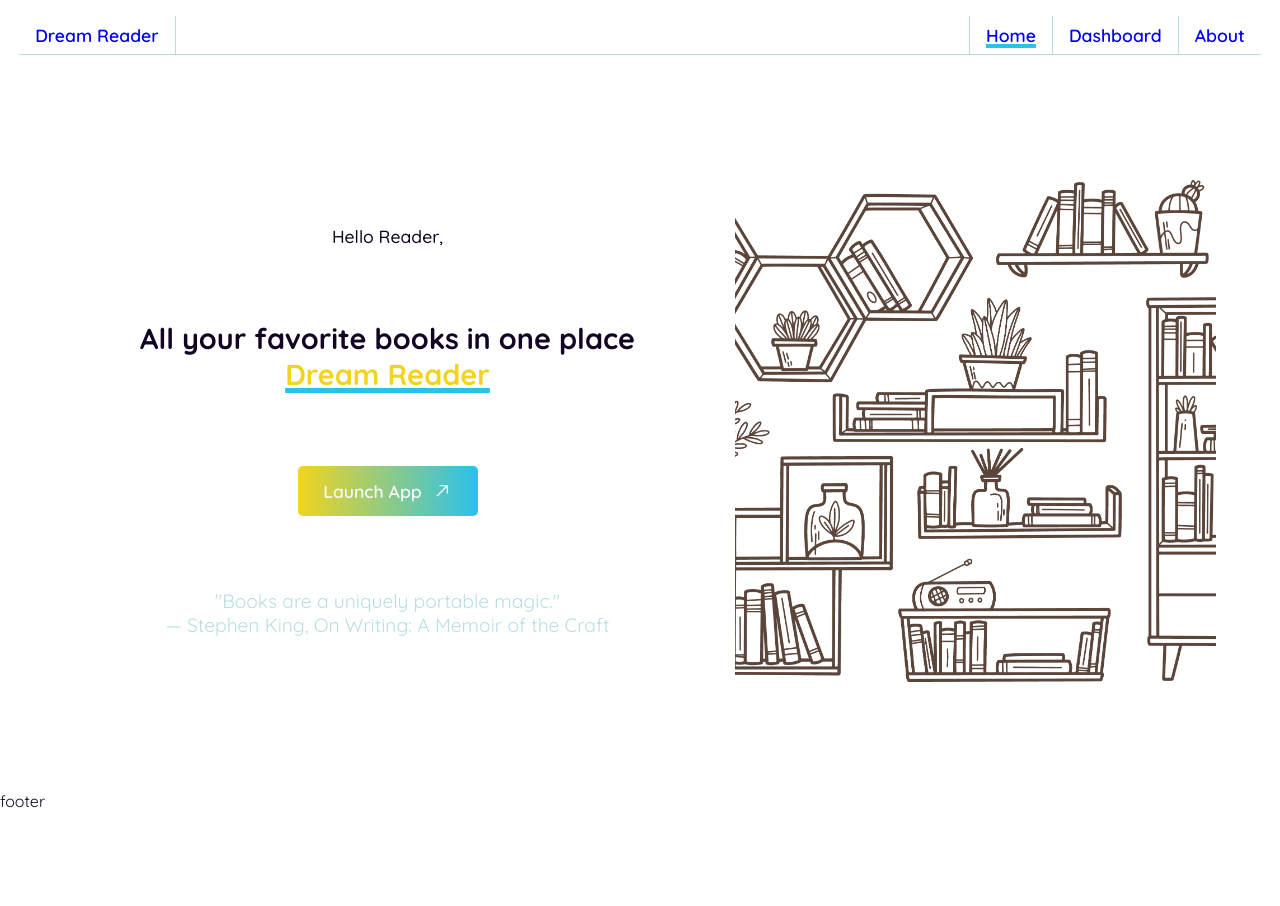
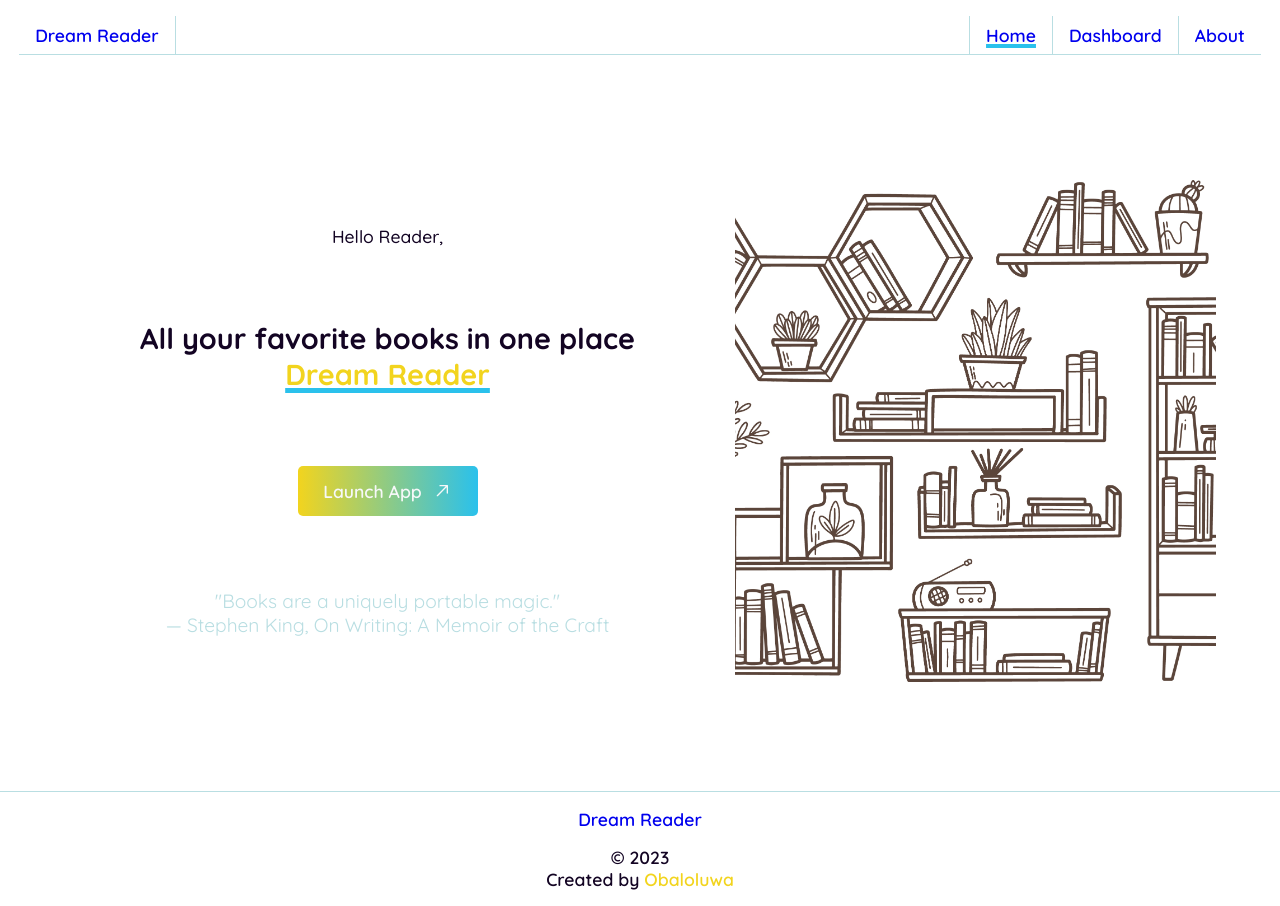
Before and after one commit to obah/dream-reader-app, a React (Vite) app: page / in a window 1280 px wide. Before the commit the page ends 811 px from the top, so only its background shows below. Built offline with nearby package versions, Linux system fonts and the light colour scheme.

Commit message:
feat: added footer

```diff
--- a/src/components/footer.tsx
+++ b/src/components/footer.tsx
@@ -1,7 +1,27 @@
+import { NavLink } from "react-router-dom";
+
 export function Footer() {
   return (
     <footer>
-      <div>footer</div>
+      <div className="footer__container">
+        <div className="footer__container-logo">
+          <NavLink to="/">Dream Reader</NavLink>
+        </div>
+
+        <div className="footer__container-text">
+          &copy; 2023
+          <p>
+            Created by{" "}
+            <a
+              href="https://www.obaloluwa.com"
+              target="_blank"
+              rel="noopener noreferrer"
+            >
+              Obaloluwa
+            </a>
+          </p>
+        </div>
+      </div>
     </footer>
   );
 }
--- a/src/components/header.tsx
+++ b/src/components/header.tsx
@@ -13,11 +13,11 @@
   return (
     <header>
       <div className="header__container">
-        <div className="header__title">
+        <div className="header__container-title">
           <NavLink to="/">Dream Reader</NavLink>
         </div>
         <nav className="navbar">
-          <button className="mobile-nav"></button>
+          <button className="navbar-mobile"></button>
           <ul className="navbar__menu">
             {navItems.map((item) => (
               <Navbar key={item.name} items={item} />
--- a/src/components/styles/_layout.scss
+++ b/src/components/styles/_layout.scss
@@ -1,4 +1,5 @@
 @import "config";
+@import "navbar";
 
 .container {
   margin: 0 auto;
@@ -27,73 +28,34 @@
   padding: 4rem 0rem;
 }
 
-header {
+header,
+footer {
   padding: 1rem 1.2rem;
   font-weight: 600;
   font-size: 1.1rem;
 }
 
-.header__container {
-  width: 100%;
+footer {
+  border-top: 1px solid $dream-blue;
+}
+
+.footer__container {
   margin: 0 auto;
   display: flex;
-  justify-content: space-between;
-  border-bottom: 1px solid $dream-blue;
-}
+  flex-direction: column;
+  gap: 1rem;
+  align-items: center;
 
-.mobile-nav {
-  position: relative;
-  width: 1.5rem;
-  height: 2px;
-  background-color: red;
-  border: none;
-}
-
-.mobile-nav::after {
-  content: "";
-  position: absolute;
-  top: -10px;
-  left: 0;
-  width: 1.5rem;
-  height: 2px;
-  background-color: red;
-  border: none;
-}
-
-.navbar__menu {
-  display: none;
-}
-
-@include media-md {
-  .mobile-nav {
-    display: none;
-  }
-
-  .header__title {
-    border-right: 1px solid $dream-blue;
-    padding: 0.5rem 1rem;
-  }
-
-  .navbar__menu {
-    display: flex;
-    width: 100%;
+  &-text {
+    text-align: center;
 
     a {
-      padding: 0.5rem 1rem;
-      transition: all ease-out 300ms;
-    }
+      color: $primary-color;
+      transition: color 300ms ease-in;
 
-    a:hover {
-      color: $secondary-color;
-    }
-
-    a.active {
-      text-decoration: underline $secondary-color 4px;
-    }
-
-    &-item {
-      border-left: 1px solid $dream-blue;
-      padding: 0.5rem 0;
+      &:hover {
+        color: $secondary-color;
+      }
     }
   }
 }
@@ -105,10 +67,6 @@
 }
 
 @include media-xl {
-  .header__container {
-    max-width: 1440px;
-  }
-
   .main-body {
     max-width: 1400px;
   }
--- a/src/components/styles/componentStyles.css
+++ b/src/components/styles/componentStyles.css
@@ -2,6 +2,72 @@
   color: #130423;
 }
 
+body {
+  color: #130423;
+}
+
+.header__container {
+  width: 100%;
+  margin: 0 auto;
+  display: flex;
+  justify-content: space-between;
+  border-bottom: 1px solid #b9dee2;
+}
+
+.navbar-mobile {
+  position: relative;
+  width: 1.5rem;
+  height: 2px;
+  background-color: red;
+  border: none;
+}
+.navbar-mobile::after {
+  content: "";
+  position: absolute;
+  top: -10px;
+  left: 0;
+  width: 1.5rem;
+  height: 2px;
+  background-color: red;
+  border: none;
+}
+.navbar__menu {
+  display: none;
+}
+
+@media screen and (min-width: 768px) {
+  .navbar-mobile {
+    display: none;
+  }
+  .navbar__menu {
+    display: flex;
+    width: 100%;
+  }
+  .navbar__menu a {
+    padding: 0.5rem 1rem;
+    transition: all ease-out 300ms;
+  }
+  .navbar__menu a:hover {
+    color: #2ac1ec;
+  }
+  .navbar__menu a.active {
+    -webkit-text-decoration: underline #2ac1ec 4px;
+            text-decoration: underline #2ac1ec 4px;
+  }
+  .navbar__menu-item {
+    border-left: 1px solid #b9dee2;
+    padding: 0.5rem 0;
+  }
+  .header__container-title {
+    border-right: 1px solid #b9dee2;
+    padding: 0.5rem 1rem;
+  }
+}
+@media screen and (min-width: 1440px) {
+  .header__container {
+    max-width: 1440px;
+  }
+}
 .container {
   margin: 0 auto;
   min-width: 320px;
@@ -29,80 +95,41 @@
   padding: 4rem 0rem;
 }
 
-header {
+header,
+footer {
   padding: 1rem 1.2rem;
   font-weight: 600;
   font-size: 1.1rem;
 }
 
-.header__container {
-  width: 100%;
+footer {
+  border-top: 1px solid #b9dee2;
+}
+
+.footer__container {
   margin: 0 auto;
   display: flex;
-  justify-content: space-between;
-  border-bottom: 1px solid #b9dee2;
+  flex-direction: column;
+  gap: 1rem;
+  align-items: center;
+}
+.footer__container-text {
+  text-align: center;
+}
+.footer__container-text a {
+  color: #f2d41e;
+  transition: color 300ms ease-in;
+}
+.footer__container-text a:hover {
+  color: #2ac1ec;
 }
 
-.mobile-nav {
-  position: relative;
-  width: 1.5rem;
-  height: 2px;
-  background-color: red;
-  border: none;
-}
-
-.mobile-nav::after {
-  content: "";
-  position: absolute;
-  top: -10px;
-  left: 0;
-  width: 1.5rem;
-  height: 2px;
-  background-color: red;
-  border: none;
-}
-
-.navbar__menu {
-  display: none;
-}
-
-@media screen and (min-width: 768px) {
-  .mobile-nav {
-    display: none;
-  }
-  .header__title {
-    border-right: 1px solid #b9dee2;
-    padding: 0.5rem 1rem;
-  }
-  .navbar__menu {
-    display: flex;
-    width: 100%;
-  }
-  .navbar__menu a {
-    padding: 0.5rem 1rem;
-    transition: all ease-out 300ms;
-  }
-  .navbar__menu a:hover {
-    color: #2ac1ec;
-  }
-  .navbar__menu a.active {
-    -webkit-text-decoration: underline #2ac1ec 4px;
-            text-decoration: underline #2ac1ec 4px;
-  }
-  .navbar__menu-item {
-    border-left: 1px solid #b9dee2;
-    padding: 0.5rem 0;
-  }
-}
 @media screen and (min-width: 1024px) {
   .main-body {
     padding: 5rem 0;
   }
 }
 @media screen and (min-width: 1440px) {
-  .header__container {
-    max-width: 1440px;
-  }
   .main-body {
     max-width: 1400px;
   }
```
Also changed, not shown: src/components/styles/_navbar.scss (added, +76 -0 lines), 1 other file (tests, documents, lock files or other folders).
